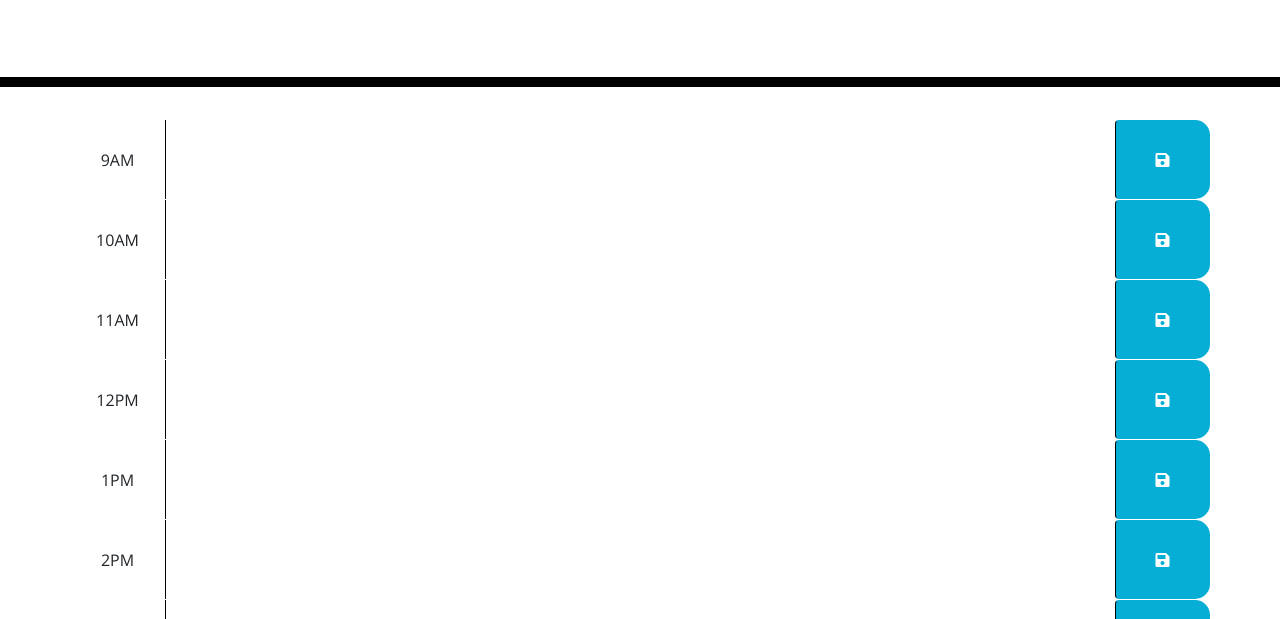
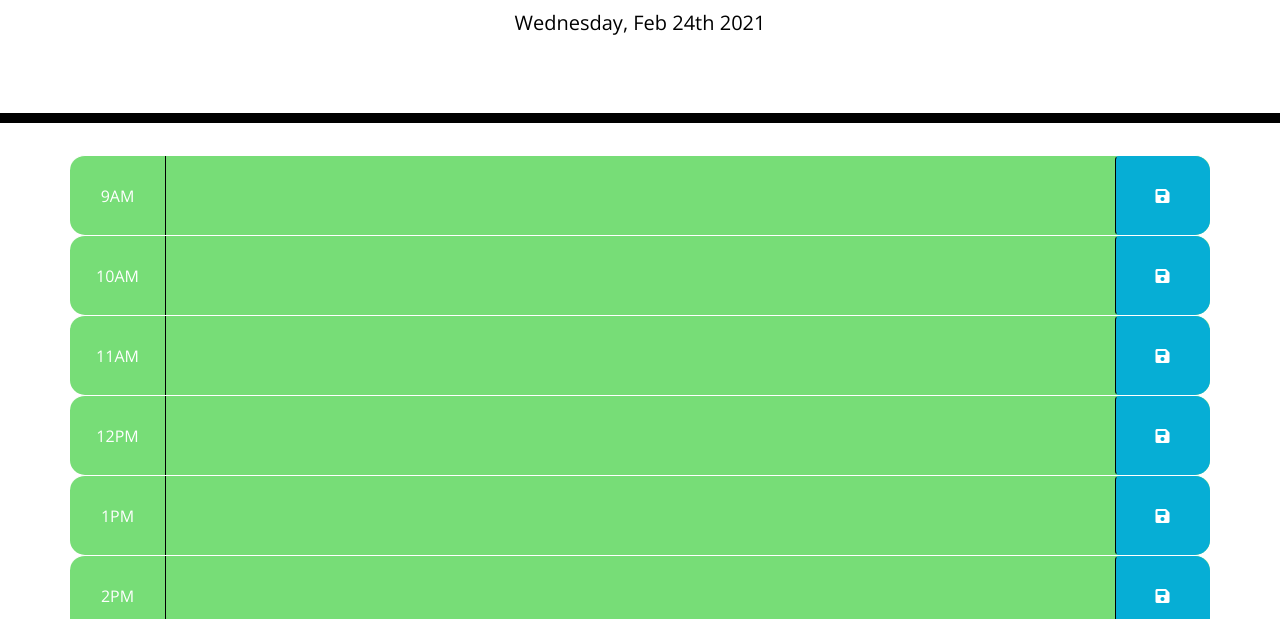
Before and after one commit to willram24/work-day-scheduler, a plain HTML site: page index.html in a window 1280 px wide. Shown: the part 181-800 px from the top of the page. Drawn offline with nearby package versions, Linux system fonts and the light colour scheme.

Commit message:
functioning javascript

```diff
--- a/index.html
+++ b/index.html
@@ -78,7 +78,7 @@
         <textarea class="col-md-10 description"></textarea>
         <button class="btn saveBtn col-md-1"><i class="fas fa-save"></i></button>
       </div>
-      <div id="hour-15" class="row time-block">
+      <div id="hour-16" class="row time-block">
         <div class="col-md-1">
           4PM
         </div>
--- a/javascript.js
+++ b/javascript.js
@@ -1,9 +1,56 @@
-// Today's day and date
-var todayDate = moment().format('dddd, MMM Do, YYYY');
-$('#currentDay').html(todayDate);
+// today's day and date
+let date = moment().format('dddd, MMM Do YYYY');
+$("#currentDay").html(date);
 
-// click to save workday plan
-$(".saveBtn").on('click', => () {
+$(document).ready(function () {
+  // save workday plan on click
+  $(".saveBtn").on("click", function () {
+    // Get nearby values of the description in JQuery
+    let plan = $(this).siblings(".description").val();
+    let time = $(this).parent().attr("id");
 
+    // Save text in local storage
+    localStorage.setItem(time, plan);
+  });
 
-}
+    function timeTracker() {
+    //get current number of hours.
+    let timeNow = moment().hour();
+
+    //loop through each time block and
+    $(".time-block").each(function () {
+      let blockTime = parseInt($(this).attr("id").split("-")[1]);
+
+      //check block time and compare to actual time for colors
+      if (blockTime < timeNow) {
+        $(this).removeClass("future");
+        $(this).removeClass("present");
+        $(this).addClass("past");
+      }
+      else if (blockTime === timeNow) {
+        $(this).removeClass("past");
+        $(this).removeClass("future");
+        $(this).addClass("present");
+      }
+      else {
+        $(this).removeClass("present");
+        $(this).removeClass("past");
+        $(this).addClass("future");
+
+      }
+    })
+  }
+
+  // Display saved workday plans
+  $("#hour-9 .description").val(localStorage.getItem("hour-9"));
+  $("#hour-10 .description").val(localStorage.getItem("hour-10"));
+  $("#hour-11 .description").val(localStorage.getItem("hour-11"));
+  $("#hour-12 .description").val(localStorage.getItem("hour-12"));
+  $("#hour-13 .description").val(localStorage.getItem("hour-13"));
+  $("#hour-14 .description").val(localStorage.getItem("hour-14"));
+  $("#hour-15 .description").val(localStorage.getItem("hour-15"));
+  $("#hour-16 .description").val(localStorage.getItem("hour-16"));
+  $("#hour-17 .description").val(localStorage.getItem("hour-17"));
+
+  timeTracker();
+})
```
